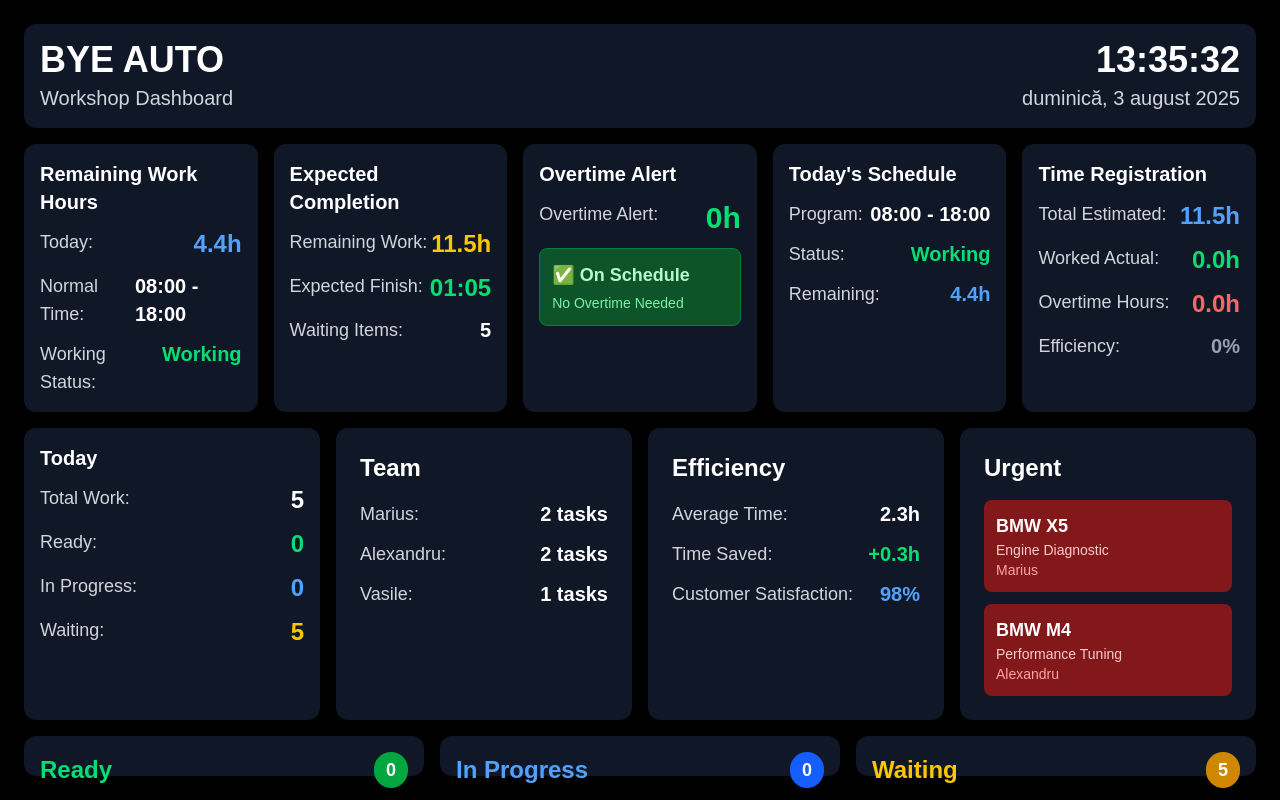
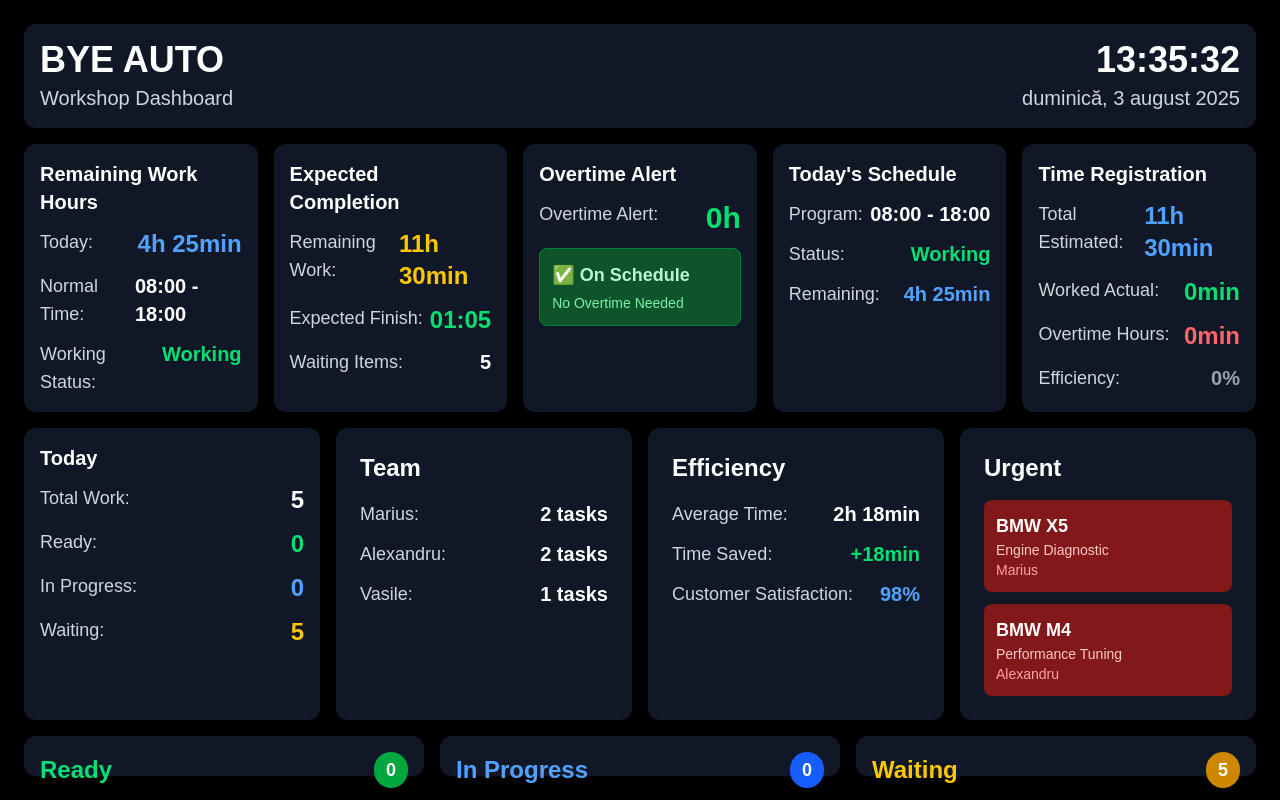
Before and after one commit to media2net-app/byeauto, a Next.js app: page /tvdashboard in a window 1280 px wide. Built offline with nearby package versions, Linux system fonts and the light colour scheme.

Commit message:
Convert decimal hours to minutes for better readability - 0.9h now shows as 54min, 1.5h shows as 1h 30min

```diff
--- a/src/app/tvdashboard/page.tsx
+++ b/src/app/tvdashboard/page.tsx
@@ -61,6 +61,22 @@ export default function TVDashboard() {
       case 'medium': return 'text-yellow-400';
       case 'low': return 'text-green-400';
       default: return 'text-gray-400';
+    }
+  };
+
+  // Helper function to format hours to minutes for better readability
+  const formatTimeToMinutes = (hours: number) => {
+    if (hours < 1) {
+      const minutes = Math.round(hours * 60);
+      return `${minutes}min`;
+    } else {
+      const wholeHours = Math.floor(hours);
+      const remainingMinutes = Math.round((hours - wholeHours) * 60);
+      if (remainingMinutes === 0) {
+        return `${wholeHours}h`;
+      } else {
+        return `${wholeHours}h ${remainingMinutes}min`;
+      }
     }
   };
 
@@ -155,7 +171,7 @@ export default function TVDashboard() {
                 <div className="flex justify-between">
                   <span className="text-lg text-gray-300">{t('today')}:</span>
                   <span className="text-2xl font-bold text-blue-400">
-                    {remainingWorkHours.toFixed(1)}h
+                    {formatTimeToMinutes(remainingWorkHours)}
                   </span>
                 </div>
                 <div className="flex justify-between">
@@ -180,7 +196,7 @@ export default function TVDashboard() {
                 <div className="flex justify-between">
                   <span className="text-lg text-gray-300">{t('remaining_work')}:</span>
                   <span className="text-2xl font-bold text-yellow-400">
-                    {remainingWorkTime.toFixed(1)}h
+                    {formatTimeToMinutes(remainingWorkTime)}
                   </span>
                 </div>
                 <div className="flex justify-between">
@@ -207,7 +223,7 @@ export default function TVDashboard() {
                       })}
                     </div>
                     <div className="text-sm text-red-300 mt-1">
-                      {overtimeHours.toFixed(1)} {t('hours_overtime')}
+                      {formatTimeToMinutes(overtimeHours)} {t('overtime')}
                     </div>
                   </div>
                 )}
@@ -223,7 +239,7 @@ export default function TVDashboard() {
                     <div className="flex justify-between">
                       <span className="text-lg text-gray-300">{t('overtime_needed')}:</span>
                       <span className="text-2xl font-bold text-red-400">
-                        {overtimeHours.toFixed(1)}h
+                        {formatTimeToMinutes(overtimeHours)}
                       </span>
                     </div>
                     <div className="bg-red-900 border border-red-700 rounded-lg p-3">
@@ -278,7 +294,7 @@ export default function TVDashboard() {
                 <div className="flex justify-between">
                   <span className="text-lg text-gray-300">{t('remaining')}:</span>
                   <span className="text-xl font-bold text-blue-400">
-                    {remainingWorkHours.toFixed(1)}h
+                    {formatTimeToMinutes(remainingWorkHours)}
                   </span>
                 </div>
               </div>
@@ -291,19 +307,19 @@ export default function TVDashboard() {
                 <div className="flex justify-between">
                   <span className="text-lg text-gray-300">{t('total_estimated')}:</span>
                   <span className="text-2xl font-bold text-blue-400">
-                    {totalWorkHours.toFixed(1)}h
+                    {formatTimeToMinutes(totalWorkHours)}
                   </span>
                 </div>
                 <div className="flex justify-between">
                   <span className="text-lg text-gray-300">{t('worked_actual')}:</span>
                   <span className="text-2xl font-bold text-green-400">
-                    {totalActualHours.toFixed(1)}h
+                    {formatTimeToMinutes(totalActualHours)}
                   </span>
                 </div>
                 <div className="flex justify-between">
                   <span className="text-lg text-gray-300">{t('overtime_hours')}:</span>
                   <span className="text-2xl font-bold text-red-400">
-                    {totalOvertimeHours.toFixed(1)}h
+                    {formatTimeToMinutes(totalOvertimeHours)}
                   </span>
                 </div>
                 <div className="flex justify-between">
@@ -365,11 +381,11 @@ export default function TVDashboard() {
           <div className="space-y-3">
             <div className="flex justify-between">
               <span className="text-lg text-gray-300">{t('average_time')}:</span>
-              <span className="text-xl font-bold text-white">{avgTime.toFixed(1)}h</span>
+                              <span className="text-xl font-bold text-white">{formatTimeToMinutes(avgTime)}</span>
             </div>
             <div className="flex justify-between">
               <span className="text-lg text-gray-300">{t('time_saved')}:</span>
-              <span className="text-xl font-bold text-green-400">+0.3h</span>
+              <span className="text-xl font-bold text-green-400">+{formatTimeToMinutes(0.3)}</span>
             </div>
             <div className="flex justify-between">
               <span className="text-lg text-gray-300">{t('customer_satisfaction')}:</span>
@@ -419,10 +435,10 @@ export default function TVDashboard() {
                 </div>
                 {item.actualWorkHours && (
                   <div className="flex justify-between text-sm text-green-300 mt-1">
-                    <span>{t('actual_time')}: {item.actualWorkHours.toFixed(1)}h</span>
+                    <span>{t('actual_time')}: {formatTimeToMinutes(item.actualWorkHours)}</span>
                     <span>{t('estimated')}: {item.estimatedTime}</span>
                     {item.isOverTime && (
-                      <span className="text-red-400">+{item.overtimeHours?.toFixed(1)}h {t('overtime')}</span>
+                      <span className="text-red-400">+{formatTimeToMinutes(item.overtimeHours || 0)} {t('overtime')}</span>
                     )}
                   </div>
                 )}
```
